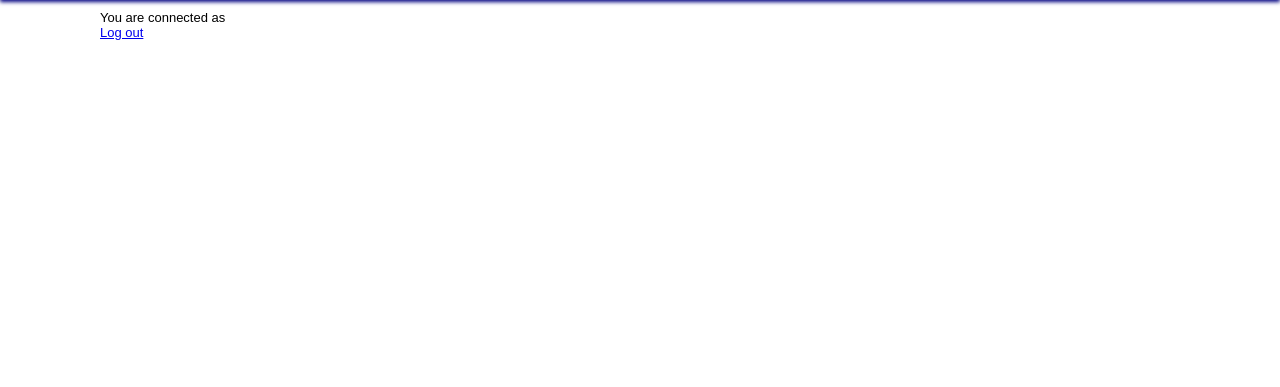
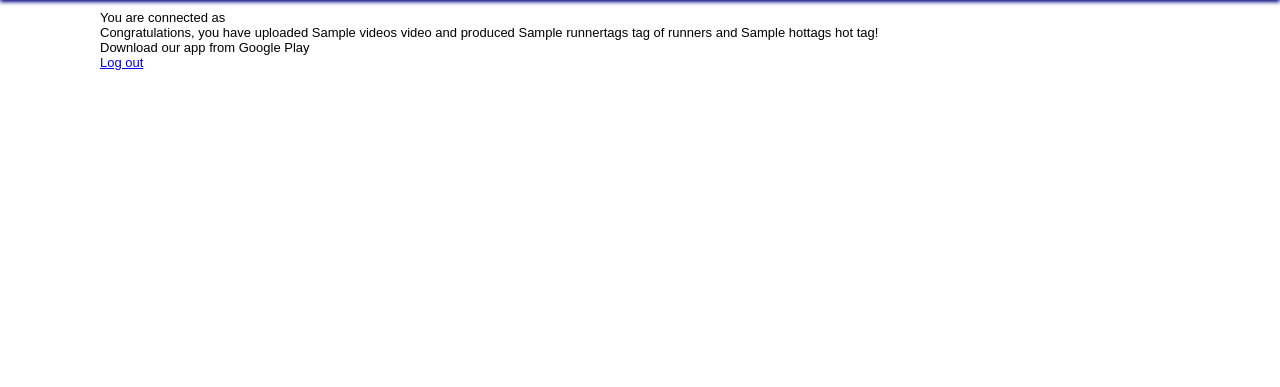
Before and after one commit to horizon-institute/marathonbackend, a Django app: template marathon/templates/home.html in a window 1280 px wide. Shown: the part 33-420 px from the top of the page. Run offline with Django 3.2, Linux system fonts and the light colour scheme; the template is opened without the code that fills it: most values are stand-ins (such as "Sample title", 1, 10 or a date in 2020).

Commit message:
Added front page incentive

```diff
--- a/marathon/templates/home.html
+++ b/marathon/templates/home.html
@@ -2,5 +2,14 @@
 
 {% block content %}
 <p>You are connected as <b style="font-weight: bold;">{{user.username}}</b></p>
+{% if videos or runnertags or hottags %}
+<p>Congratulations{% if user.first_name %} {{user.first_name}}{% endif %},
+    you have uploaded {{videos}} video{% if videos > 1 %}s{% endif %}
+    and produced {{runnertags}} tag{% if runnertags > 1 %}s{% endif %}
+    of runners and {{hottags}} hot tag{% if hottags > 1 %}s{% endif %}!</p>
+{%else%}
+<p>Hello{% if user.first_name %} {{user.first_name}}{% endif %}, it looks like you haven't uploaded any videos yet!</p>
+{% endif %}
+<p>Download our app from Google Play</p>
 <p><a href="{% url 'django.contrib.auth.views.logout'%}?next=/">Log out</a></p>
 {% endblock %}
--- a/marathonbackend/urls.py
+++ b/marathonbackend/urls.py
@@ -5,7 +5,7 @@ from django.contrib.auth import urls as auth_urls
 from django.contrib.auth.decorators import login_required
 from django.views.generic import TemplateView
 from marathon.api import SpectatorResource, EventResource, VideoResource, PositionUpdateResource, RunnerTagResource
-from marathon.views import register
+from marathon.views import register, home
 from tastypie.api import Api
 
 admin.autodiscover()
@@ -22,7 +22,7 @@ urlpatterns = patterns('',
     # url(r'^$', 'marathonbackend.views.home', name='home'),
     # url(r'^blog/', include('blog.urls')),
 
-    url(r'^$', login_required(TemplateView.as_view(template_name='home.html')), name='home'),
+    url(r'^$', login_required(home), name='home'),
     url(r'^admin/', include(admin.site.urls)),
     url(r'^accounts/', include(auth_urls)),
     url(r'^signup/', register, name='signup'),
```
Also changed, not shown: marathon/views.py (+29 -2 lines).
